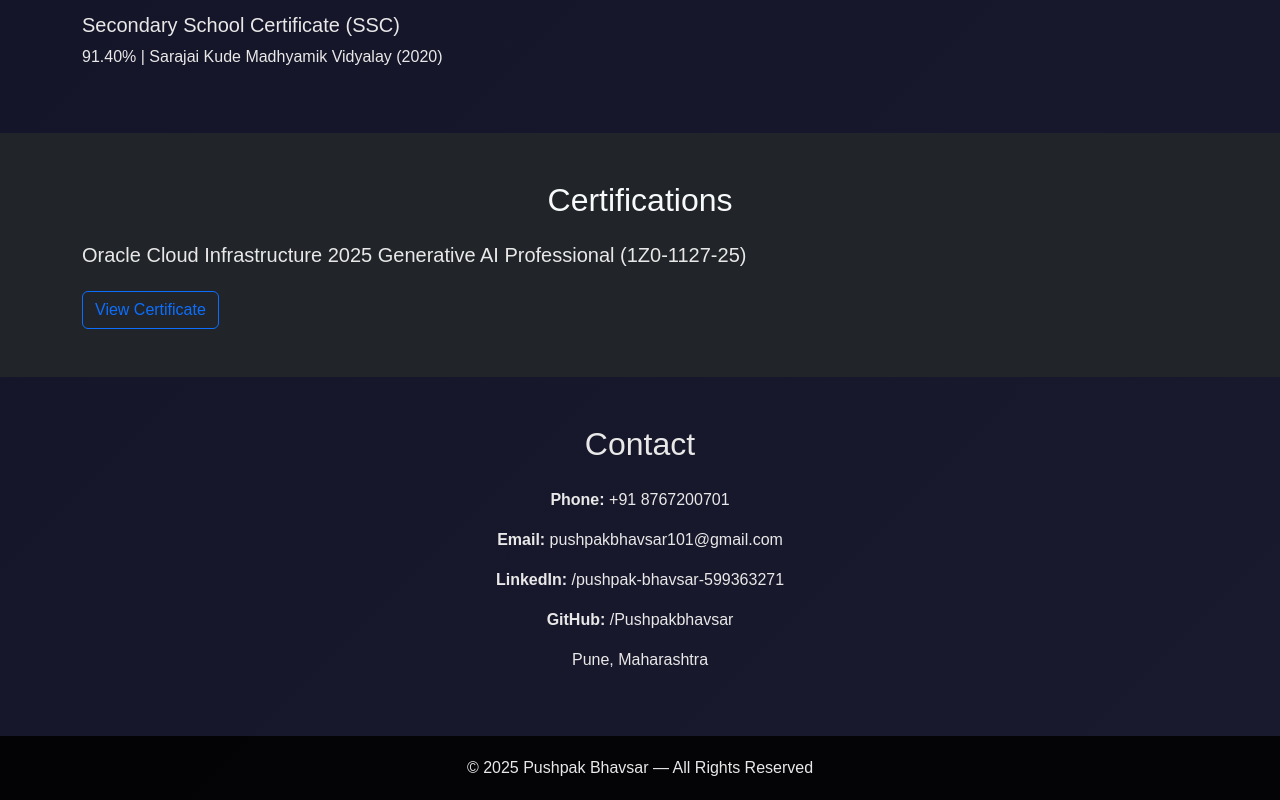
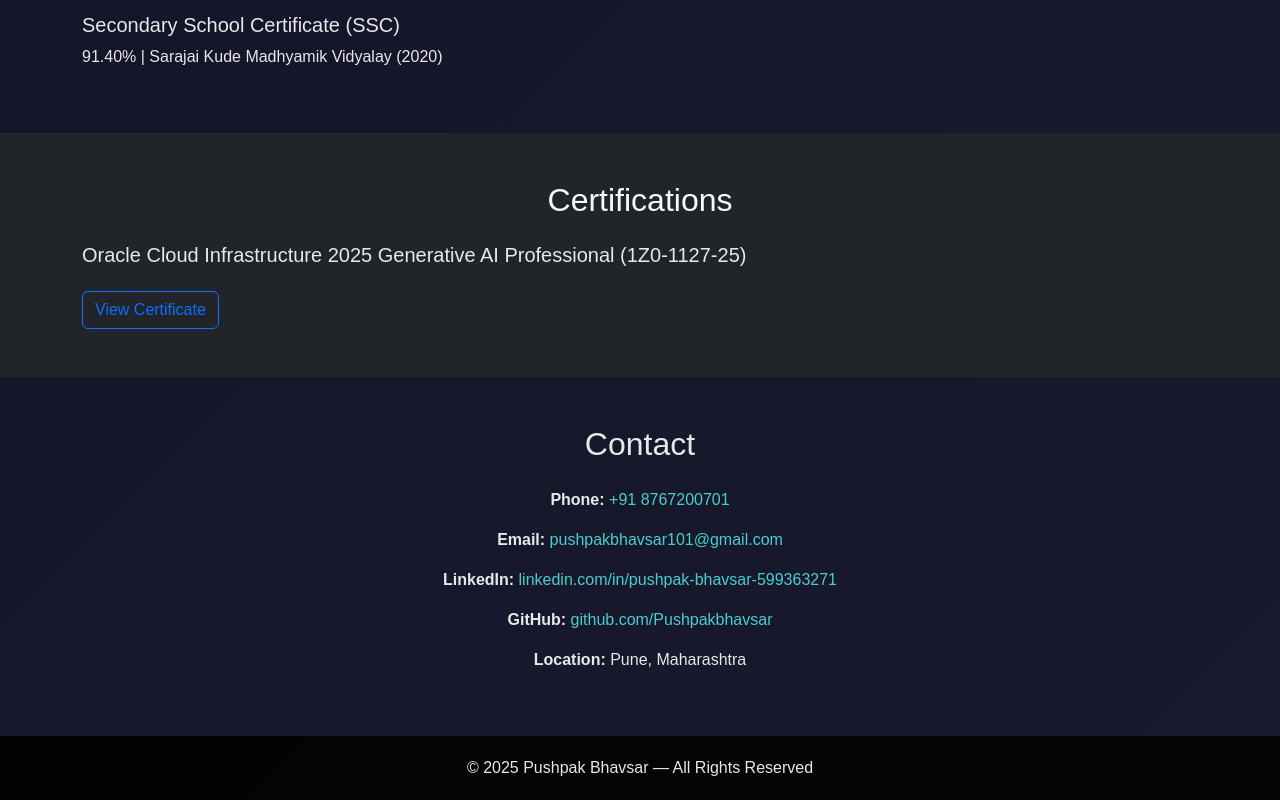
Before and after one commit to Pushpakbhavsar/mywebsite, a plain HTML site: page index.html in a window 1280 px wide. Shown: the part 2495-3295 px from the top of the page. Drawn offline with nearby package versions, Linux system fonts and the light colour scheme.

Commit message:
Initial commit

```diff
--- a/index.html
+++ b/index.html
@@ -218,17 +218,39 @@
     </div>
 </section>
 
-<!-- CONTACT -->
+<!-- Contact Section -->
 <section id="contact" class="py-5">
     <div class="container text-center">
         <h2 class="mb-4">Contact</h2>
-        <p><strong>Phone:</strong> +91 8767200701</p>
-        <p><strong>Email:</strong> pushpakbhavsar101@gmail.com</p>
-        <p><strong>LinkedIn:</strong> /pushpak-bhavsar-599363271</p>
-        <p><strong>GitHub:</strong> /Pushpakbhavsar</p>
-        <p>Pune, Maharashtra</p>
+
+        <p><strong>Phone:</strong>
+            <a href="tel:+918767200701" style="color:#48CFCB; text-decoration:none;">
+                +91 8767200701
+            </a>
+        </p>
+
+        <p><strong>Email:</strong>
+            <a href="mailto:pushpakbhavsar101@gmail.com" style="color:#48CFCB; text-decoration:none;">
+                pushpakbhavsar101@gmail.com
+            </a>
+        </p>
+
+        <p><strong>LinkedIn:</strong>
+            <a href="https://linkedin.com/in/pushpak-bhavsar-599363271" target="_blank" style="color:#48CFCB; text-decoration:none;">
+                linkedin.com/in/pushpak-bhavsar-599363271
+            </a>
+        </p>
+
+        <p><strong>GitHub:</strong>
+            <a href="https://github.com/Pushpakbhavsar" target="_blank" style="color:#48CFCB; text-decoration:none;">
+                github.com/Pushpakbhavsar
+            </a>
+        </p>
+
+        <p><strong>Location:</strong> Pune, Maharashtra</p>
     </div>
 </section>
+
 
 <!-- FOOTER -->
 <footer class="text-center">
```
